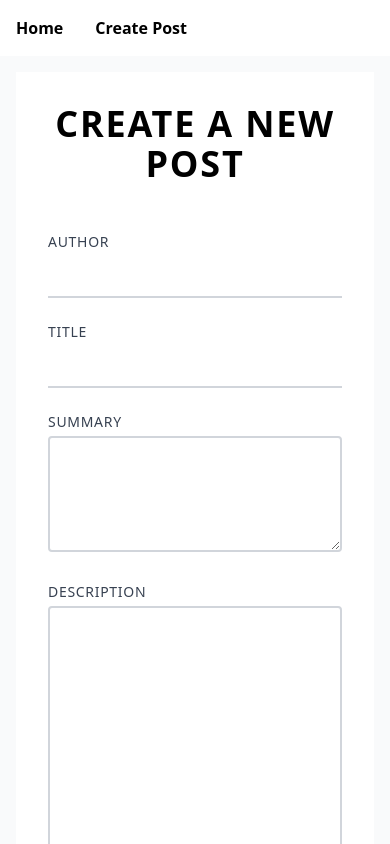
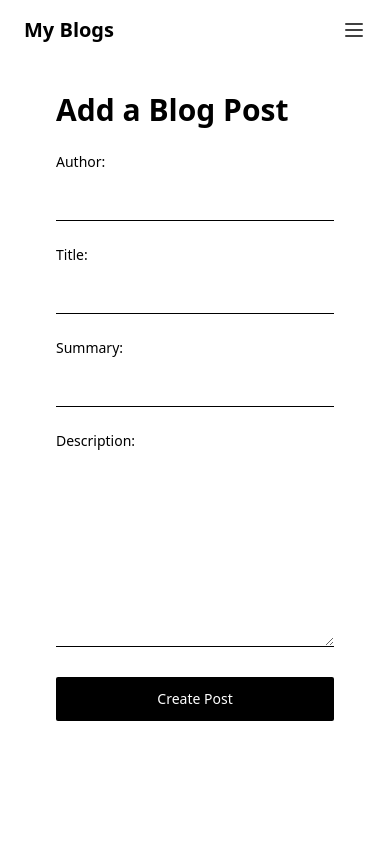
Before and after one commit to Bansnetsajak007/MERN-Blog-Website, a React (Vite) app in the folder frontend/: page /create in a window 390 px wide. Shown: the top 844 px of the page. Built offline with nearby package versions, Linux system fonts and the light colour scheme.

Commit message:
features adjuments,addedresponsiveness

```diff
--- a/frontend/package.json
+++ b/frontend/package.json
@@ -23,6 +23,7 @@
     "@types/react": "^18.3.10",
     "@types/react-dom": "^18.3.0",
     "@vitejs/plugin-react": "^4.3.2",
+    "daisyui": "^4.12.22",
     "eslint": "^9.11.1",
     "eslint-plugin-react": "^7.37.0",
     "eslint-plugin-react-hooks": "^5.1.0-rc.0",
--- a/frontend/src/App.jsx
+++ b/frontend/src/App.jsx
@@ -1,40 +1,25 @@
 import React from 'react';
-import { createBrowserRouter, RouterProvider } from 'react-router-dom';
+import { BrowserRouter as Router, Routes, Route } from 'react-router-dom';
 import Home from './Components/Home';
-import Navigation from './Components/Navigation';
-import CreatePost from './Components/CreatePost';
-import ReadMore from './Components/ReadMore';
-import Markdown from 'react-markdown'
+import Navigation from './Components/Navigation.jsx';
+import CreatePost from './Components/CreatePost.jsx';
+import ReadMore from './Components/ReadMore.jsx';
+import UpdatePost from './Components/updatePost.jsx';
 import './index.css';
-import UpdatePost from './Components/updatePost';
 
 function App() {
-  const router = createBrowserRouter([
-    {
-      path: '/',
-      element: <Navigation />,
-      children: [
-        {
-          index: true,
-          element: <Home />,
-        },
-        {
-          path: 'create',
-          element: <CreatePost />,
-        },
-        {
-          path: 'readmore/:id',
-          element: <ReadMore />,
-        },
-        {
-          path:'update/:id',
-          element:<UpdatePost/>
-        }
-      ],
-    },
-  ]);
+  return (
+    <Router>
+      <Navigation />
+      <Routes>
 
-  return <RouterProvider router={router} />;
+        <Route path="/" element={<Home />} />
+        <Route path="create" element={<CreatePost />} />
+        <Route path="readmore/:id" element={<ReadMore />} />
+        <Route path="update/:id" element={<UpdatePost />} />
+      </Routes>
+    </Router>
+  );
 }
 
 export default App;
--- a/frontend/src/Components/CreatePost.jsx
+++ b/frontend/src/Components/CreatePost.jsx
@@ -1,83 +1,148 @@
 import React, { useState } from 'react';
-import { useNavigate } from 'react-router-dom';
 
 const CreatePost = () => {
-  const [author, setAuthor] = useState('');
-  const [title, setTitle] = useState('');
-  const [summary, setSummary] = useState('');
-  const [description, setDescription] = useState('');
-  const [error, setError] = useState('');
-  const navigate = useNavigate();
+  const [formData, setFormData] = useState({
+    author: '',
+    title: '',
+    summary: '',
+    description: '',
+  });
+
+  const [loading, setLoading] = useState(false);
+  const [error, setError] = useState(null);
+
+  const handleChange = (e) => {
+    const { name, value } = e.target;
+    setFormData((prevData) => ({
+      ...prevData,
+      [name]: value,
+    }));
+  };
 
   const handleSubmit = async (e) => {
     e.preventDefault();
-    if (!author || !title || !summary || !description) {
-      setError("Please enter all fields");
-      return;
-    }
+    setLoading(true);
+    setError(null);
 
     try {
       const response = await fetch('http://localhost:5000/create', {
         method: 'POST',
-        headers: { 'Content-Type': 'application/json' },
-        body: JSON.stringify({ author, title, summary, description })
+        headers: {
+          'Content-Type': 'application/json',
+        },
+        body: JSON.stringify(formData),
       });
-      if (!response.ok) throw new Error();
-      navigate('/');
+
+      if (!response.ok) {
+        throw new Error('Failed to create post');
+      }
+
+      const data = await response.json();
+      console.log('Post created successfully:', data);
+      setFormData({
+        author: '',
+        title: '',
+        summary: '',
+        description: '',
+      });
     } catch (error) {
-      setError('Failed to create post');
+      setError(error.message);
+    } finally {
+      setLoading(false);
     }
-  }
+  };
 
   return (
-    <div className="bg-white min-h-screen p-8">
-      <h1 className="text-4xl font-bold text-black mb-12 text-center uppercase tracking-wider">Create a New Post</h1>
-      <div className="max-w-4xl mx-auto">
-        {error && <p className="text-red-500 mb-4">{error}</p>}
-        <form className="space-y-6" onSubmit={handleSubmit}>
+    <div className="flex justify-start items-start min-h-screen bg-white px-6 md:px-0 overflow-hidden">
+      <div className="w-full max-w-4xl p-8 bg-white">
+        <h1 className="text-3xl font-bold text-black text-left mb-6">Add a Blog Post</h1>
+
+        {error && <p className="text-sm text-red-600 text-left mb-4">{error}</p>}
+
+        <form onSubmit={handleSubmit} className="space-y-6 text-left">
           <div>
-            <label className="block text-sm font-medium text-gray-700 uppercase tracking-wider mb-1">Author</label>
+            <label htmlFor="author" className="block text-sm font-medium text-black mb-1">
+              Author:
+            </label>
             <input
               type="text"
-              className="w-full border-b-2 border-gray-300 p-2 focus:outline-none focus:border-black"
-              value={author}
-              onChange={(e) => setAuthor(e.target.value)}
+              id="author"
+              name="author"
+              value={formData.author}
+              onChange={handleChange}
+              required
+              className="w-full text-sm px-3 py-3 border-b border-black focus:outline-none"
             />
           </div>
+
           <div>
-            <label className="block text-sm font-medium text-gray-700 uppercase tracking-wider mb-1">Title</label>
+            <label htmlFor="title" className="block text-sm font-medium text-black mb-1">
+              Title:
+            </label>
             <input
               type="text"
-              className="w-full border-b-2 border-gray-300 p-2 focus:outline-none focus:border-black"
-              value={title}
-              onChange={(e) => setTitle(e.target.value)}
+              id="title"
+              name="title"
+              value={formData.title}
+              onChange={handleChange}
+              required
+              className="w-full text-sm px-3 py-3 border-b border-black focus:outline-none"
             />
           </div>
+
           <div>
-            <label className="block text-sm font-medium text-gray-700 uppercase tracking-wider mb-1">Summary</label>
-            <textarea
-              className="w-full border-2 border-gray-300 p-2 focus:outline-none focus:border-black rounded"
-              rows="4"
-              value={summary}
-              onChange={(e) => setSummary(e.target.value)}
+            <label htmlFor="summary" className="block text-sm font-medium text-black mb-1">
+              Summary:
+            </label>
+            <input
+              type="text"
+              id="summary"
+              name="summary"
+              value={formData.summary}
+              onChange={handleChange}
+              required
+              className="w-full text-sm px-3 py-3 border-b border-black focus:outline-none"
             />
           </div>
+
           <div>
-            <label className="block text-sm font-medium text-gray-700 uppercase tracking-wider mb-1">Description</label>
+            <label htmlFor="description" className="block text-sm font-medium text-black mb-1">
+              Description:
+            </label>
             <textarea
-              className="w-full border-2 border-gray-300 p-4 focus:outline-none focus:border-black rounded resize-y min-h-[400px]"
-              rows="20"
-              value={description}
-              onChange={(e) => setDescription(e.target.value)}
-            />
+              id="description"
+              name="description"
+              value={formData.description}
+              onChange={handleChange}
+              required
+              className="w-full h-48 text-sm px-3 py-3 border-b border-black focus:outline-none"
+              style={{ whiteSpace: 'pre-wrap' }}
+            ></textarea>
           </div>
-          <button type="submit" className="w-full bg-black text-white py-3 px-6 hover:bg-gray-800 transition duration-300 text-sm uppercase tracking-wider rounded">
-            Submit
+
+          <button
+            type="submit"
+            disabled={loading}
+            className="w-full py-3 text-sm font-medium text-white bg-black rounded-sm hover:bg-gray-800 transition duration-300"
+          >
+            {loading ? 'Creating Post...' : 'Create Post'}
           </button>
         </form>
+
+        {formData.description && (
+          <div className="mt-8">
+            <h2 className="text-2xl font-bold mb-4">Post Preview</h2>
+            <div
+              className="text-sm"
+              style={{ whiteSpace: 'pre-wrap', wordWrap: 'break-word' }}
+            >
+              {formData.description}
+            </div>
+          </div>
+        )}
       </div>
     </div>
   );
-}
+};
 
 export default CreatePost;
--- a/frontend/src/Components/Home.jsx
+++ b/frontend/src/Components/Home.jsx
@@ -1,34 +1,104 @@
 import React, { useEffect, useState } from 'react';
-import { useNavigate } from 'react-router-dom';
+import { Link } from 'react-router-dom';
 
 function Home() {
   const [posts, setPosts] = useState([]);
   const [loading, setLoading] = useState(true);
-  const navigate = useNavigate();
+  const [error, setError] = useState(null);
 
+  // Fetch posts from the backend
   useEffect(() => {
-    fetch('http://localhost:5000/posts')
-      .then(res => res.json())
-      .then(data => setPosts(data))
-      .finally(() => setLoading(false));
+    const fetchPosts = async () => {
+      try {
+        const response = await fetch('http://localhost:5000/posts');
+        if (!response.ok) {
+          throw new Error('Failed to fetch posts');
+        }
+        const data = await response.json();
+        setPosts(data);
+      } catch (error) {
+        setError(error.message);
+      } finally {
+        setLoading(false);
+      }
+    };
+    fetchPosts();
   }, []);
 
-  if (loading) return <p>Loading...</p>;
+  // Handle delete post
+  const handleDelete = async (postId) => {
+    if (window.confirm('Are you sure you want to delete this post?')) {
+      try {
+        const response = await fetch(`http://localhost:5000/posts/${postId}`, {
+          method: 'DELETE',
+        });
+        if (!response.ok) {
+          throw new Error('Failed to delete post');
+        }
+        // Remove deleted post from the state
+        setPosts(posts.filter((post) => post._id !== postId));
+      } catch (error) {
+        setError(error.message);
+      }
+    }
+  };
+
+  if (loading) {
+    return (
+      <div className="flex justify-center items-center h-screen text-gray-600">
+        Loading...
+      </div>
+    );
+  }
+
+  if (error) {
+    return (
+      <div className="flex justify-center items-center h-screen text-red-600">
+        Error: {error}
+      </div>
+    );
+  }
 
   return (
-    <div className="bg-white min-h-screen p-8">
-      <h1 className="text-4xl font-bold text-black mb-12 text-center uppercase tracking-wider">Recent Posts</h1>
-      <div className="space-y-6">
+    <div className="container mx-auto px-4 sm:px-6 lg:px-8 py-16 bg-white">
+      <h1 className="text-4xl sm:text-5xl font-light text-center text-black mb-16">
+        Blog Posts
+      </h1>
+      {posts.length > 0 ? (
+        <div className="grid grid-cols-1 sm:grid-cols-2 lg:grid-cols-3 gap-8 sm:gap-12">
           {posts.map((post) => (
-          <div key={post._id} className="border p-6 rounded-lg shadow-md">
-            <h2 className="text-2xl font-bold mb-2">{post.title}</h2>
-            <p className="text-gray-600 mb-4">{post.summary}</p>
-            <button onClick={() => navigate(`/posts/${post._id}`)} className="text-black hover:underline">
+            <div
+              key={post._id}
+              className="bg-white p-6 sm:p-8 border border-gray-200 rounded-lg shadow-md hover:shadow-xl transition-shadow"
+            >
+              <h2 className="text-xl sm:text-2xl font-light text-black mb-6">{post.title}</h2>
+              <p className="text-base sm:text-lg text-gray-700 mb-6">{post.summary}</p>
+              <div className="flex justify-between items-center text-sm sm:text-base text-gray-500">
+                <span>{post.author}</span>
+                <span>{new Date(post.createdAt).toLocaleDateString()}</span>
+              </div>
+              <div className="mt-6 sm:mt-8 flex flex-col sm:flex-row gap-4 sm:gap-6">
+                <Link
+                  to={`/readmore/${post._id}`}
+                  className="inline-block px-8 py-3 text-lg sm:text-xl text-black border-2 border-gray-400 rounded-none hover:bg-gray-700 hover:text-white transition-all sm:w-auto w-full"
+                >
                   Read More
+                </Link>
+                <button
+                  onClick={() => handleDelete(post._id)}
+                  className="inline-block px-8 py-3 text-lg sm:text-xl text-white bg-red-500 border-2 border-red-500 rounded-none hover:bg-red-700 hover:text-white transition-all sm:w-auto w-full"
+                >
+                  Delete
                 </button>
+              </div>
             </div>
           ))}
         </div>
+      ) : (
+        <div className="flex justify-center items-center h-screen text-gray-500">
+          No posts found.
+        </div>
+      )}
     </div>
   );
 }
--- a/frontend/src/Components/Navigation.jsx
+++ b/frontend/src/Components/Navigation.jsx
@@ -1,17 +1,87 @@
-import React from 'react';
-import { Link, Outlet } from 'react-router-dom';
+import React, { useState } from 'react';
+import { Link } from 'react-router-dom';
 
 function Navigation() {
+  const [isMenuOpen, setIsMenuOpen] = useState(false);
+
+  const toggleMenu = () => {
+    setIsMenuOpen(!isMenuOpen);
+  };
+
   return (
-    <div>
-      <nav className="bg-white shadow-md">
-        <ul className="flex space-x-8 p-4">
-          <li><Link to="/" className="text-black font-bold hover:text-gray-600 transition-colors duration-300">Home</Link></li>
-          <li><Link to="/create" className="text-black font-bold hover:text-gray-600 transition-colors duration-300">Create Post</Link></li>
-        </ul>
-      </nav>
-      <main className="p-4 bg-gray-50 min-h-screen"><Outlet /></main>
-    </div>
+    <nav className="flex items-center justify-between px-6 py-4 bg-grey shadow-sm">
+
+      <div className="text-xl font-semibold text-white-700">My Blogs</div>
+
+
+      <div className="hidden md:flex items-center space-x-6">
+        <Link
+          to="/"
+          className="text-white-700 hover:text-neutral-900 transition-colors duration-300 ease-in-out text-sm font-medium uppercase tracking-wider relative after:absolute after:bottom-[-4px] after:left-0 after:w-0 after:h-[2px] after:bg-neutral-700 hover:after:w-full after:transition-all after:duration-300"
+        >
+          Home
+        </Link>
+        <div className="h-4 w-px bg-neutral-300"></div>
+        <Link
+          to="/create"
+          className="text-white-700 hover:text-neutral-900 transition-colors duration-300 ease-in-out text-sm font-medium uppercase tracking-wider relative after:absolute after:bottom-[-4px] after:left-0 after:w-0 after:h-[2px] after:bg-neutral-700 hover:after:w-full after:transition-all after:duration-300"
+        >
+          Create Post
+        </Link>
+        <div className="h-4 w-px bg-neutral-300"></div>
+        <Link
+          to="/readmore/1"
+          className="text-white-700 hover:text-neutral-900 transition-colors duration-300 ease-in-out text-sm font-medium uppercase tracking-wider relative after:absolute after:bottom-[-4px] after:left-0 after:w-0 after:h-[2px] after:bg-neutral-700 hover:after:w-full after:transition-all after:duration-300"
+        >
+          Read More
+        </Link>
+      </div>
+
+
+      <button
+        onClick={toggleMenu}
+        className="md:hidden text-neutral-700 hover:text-neutral-900 focus:outline-none"
+      >
+        <svg
+          xmlns="http://www.w3.org/2000/svg"
+          className="h-6 w-6"
+          fill="none"
+          viewBox="0 0 24 24"
+          stroke="currentColor"
+        >
+          <path
+            strokeLinecap="round"
+            strokeLinejoin="round"
+            strokeWidth="2"
+            d="M4 6h16M4 12h16M4 18h16"
+          />
+        </svg>
+      </button>
+
+
+      <div
+        className={`md:hidden ${isMenuOpen ? 'block' : 'hidden'} absolute top-16 left-0 w-full bg-neutral-50 shadow-lg py-4 px-6`}
+      >
+        <Link
+          to="/"
+          className="block text-neutral-700 hover:text-neutral-900 transition-colors duration-300 ease-in-out text-sm font-medium uppercase tracking-wider mb-4"
+        >
+          Home
+        </Link>
+        <Link
+          to="/create"
+          className="block text-neutral-700 hover:text-neutral-900 transition-colors duration-300 ease-in-out text-sm font-medium uppercase tracking-wider mb-4"
+        >
+          Create Post
+        </Link>
+        <Link
+          to="/readmore/1"
+          className="block text-neutral-700 hover:text-neutral-900 transition-colors duration-300 ease-in-out text-sm font-medium uppercase tracking-wider"
+        >
+          Read More
+        </Link>
+      </div>
+    </nav>
   );
 }
 
--- a/frontend/src/Components/ReadMore.jsx
+++ b/frontend/src/Components/ReadMore.jsx
@@ -1,30 +1,45 @@
-import React, { useState, useEffect } from 'react';
+import React, { useEffect, useState } from 'react';
 import { useParams } from 'react-router-dom';
 
-function ReadMore() {
+const ReadMore = () => {
+  const { id } = useParams();
   const [post, setPost] = useState(null);
   const [loading, setLoading] = useState(true);
-  const { id } = useParams();
+  const [error, setError] = useState(null);
 
   useEffect(() => {
-    fetch(`http://localhost:5000/posts/${id}`)
-      .then(res => res.json())
-      .then(data => setPost(data))
-      .finally(() => setLoading(false));
+    const fetchPost = async () => {
+      try {
+        const response = await fetch(`http://localhost:5000/posts/${id}`);
+        if (!response.ok) throw new Error('Failed to fetch post');
+        const data = await response.json();
+        setPost(data);
+      } catch (error) {
+        setError(error.message);
+      } finally {
+        setLoading(false);
+      }
+    };
+    fetchPost();
   }, [id]);
 
-  if (loading) return <p>Loading...</p>;
-  if (!post) return <p>Post not found</p>;
+  if (loading) return <span className="loading loading-spinner loading-lg"></span>;
+  if (error) return <div className="alert alert-error">{error}</div>;
+
+  if (!post) return <div className="alert alert-info">Post not found.</div>;
 
   return (
-    <div className="bg-white min-h-screen p-8">
-      <h1 className="text-4xl font-bold text-black mb-12 text-center uppercase tracking-wider">{post.title}</h1>
-      <div className="max-w-4xl mx-auto">
-        <p className="text-gray-500 text-lg font-bold mb-2 uppercase tracking-wider">{post.author}</p>
-        <p className="text-gray-700 text-lg whitespace-pre-wrap">{post.description}</p>
+    <div className="min-h-screen bg-white text-black px-6 sm:px-12 py-8 flex justify-center">
+      <div className="max-w-4xl w-full">
+        <h1 className="text-3xl sm:text-4xl font-bold text-left mb-8">{post.title}</h1>
+        <p className="text-sm sm:text-base text-gray-600 mb-6">{post.author} | {new Date(post.createdAt).toLocaleDateString()}</p>
+
+        <div className="text-base sm:text-lg leading-relaxed text-black">
+          <p>{post.description}</p>
+        </div>
       </div>
     </div>
   );
-}
+};
 
 export default ReadMore;
--- a/frontend/src/Components/updatePost.jsx
+++ b/frontend/src/Components/updatePost.jsx
@@ -1,90 +1,17 @@
-import React, { useState, useEffect } from 'react';
-import { useParams, useNavigate } from 'react-router-dom';
+import React from 'react';
 
-function UpdatePost() {
-  const [author, setAuthor] = useState('');
-  const [title, setTitle] = useState('');
-  const [summary, setSummary] = useState('');
-  const [description, setDescription] = useState('');
-  const [loading, setLoading] = useState(true);
-  const { id } = useParams();
-  const navigate = useNavigate();
+const UpdatePost = () => {
+  return (
+    <div>
+      <h1>Create a New Post</h1>
+      <form>
 
-  useEffect(() => {
-    fetch(`http://localhost:5000/posts/${id}`)
-      .then(res => res.json())
-      .then(data => {
-        setAuthor(data.author);
-        setTitle(data.title);
-        setSummary(data.summary);
-        setDescription(data.description);
-      })
-      .finally(() => setLoading(false));
-  }, [id]);
-
-  const handleSubmit = async (e) => {
-    e.preventDefault();
-    try {
-      await fetch(`http://localhost:5000/posts/${id}`, {
-        method: 'PUT',
-        headers: { 'Content-Type': 'application/json' },
-        body: JSON.stringify({ author, title, summary, description })
-      });
-      navigate('/');
-    } catch (error) {
-      console.error('Error updating post');
-    }
-  };
-
-  if (loading) return <p>Loading...</p>;
-
-  return (
-    <div className="bg-white min-h-screen p-8">
-      <h1 className="text-4xl font-bold text-black mb-12 text-center uppercase tracking-wider">Update Post</h1>
-      <div className="max-w-4xl mx-auto">
-        <form className="space-y-6" onSubmit={handleSubmit}>
-          <div>
-            <label className="block text-sm font-medium text-gray-700 uppercase tracking-wider mb-1">Author</label>
-            <input
-              type="text"
-              className="w-full border-b-2 border-gray-300 p-2 focus:outline-none focus:border-black"
-              value={author}
-              onChange={(e) => setAuthor(e.target.value)}
-            />
-          </div>
-          <div>
-            <label className="block text-sm font-medium text-gray-700 uppercase tracking-wider mb-1">Title</label>
-            <input
-              type="text"
-              className="w-full border-b-2 border-gray-300 p-2 focus:outline-none focus:border-black"
-              value={title}
-              onChange={(e) => setTitle(e.target.value)}
-            />
-          </div>
-          <div>
-            <label className="block text-sm font-medium text-gray-700 uppercase tracking-wider mb-1">Summary</label>
-            <textarea
-              className="w-full border-2 border-gray-300 p-2 focus:outline-none focus:border-black rounded"
-              rows="4"
-              value={summary}
-              onChange={(e) => setSummary(e.target.value)}
-            />
-          </div>
-          <div>
-            <label className="block text-sm font-medium text-gray-700 uppercase tracking-wider mb-1">Description</label>
-            <textarea
-              className="w-full border-2 border-gray-300 p-4 focus:outline-none focus:border-black rounded"
-              rows="10"
-              value={description}
-              onChange={(e) => setDescription(e.target.value)}
-            />
-          </div>
-          <button type="submit" className="w-full bg-black text-white py-3 px-6 hover:bg-gray-800 transition duration-300 text-sm uppercase tracking-wider rounded">
-            Update Post
-          </button>
-        </form>
-      </div>
+        <input type="text" placeholder="Title" />
+        <textarea placeholder="Content"></textarea>
+        <button type="submit">Create</button>
+      </form>
     </div>
   );
-}
+};
+
 export default UpdatePost;
```
Also changed, not shown: 2 other files (tests, documents, lock files or other folders). Lines whose indentation alone changed are shown as unchanged.
